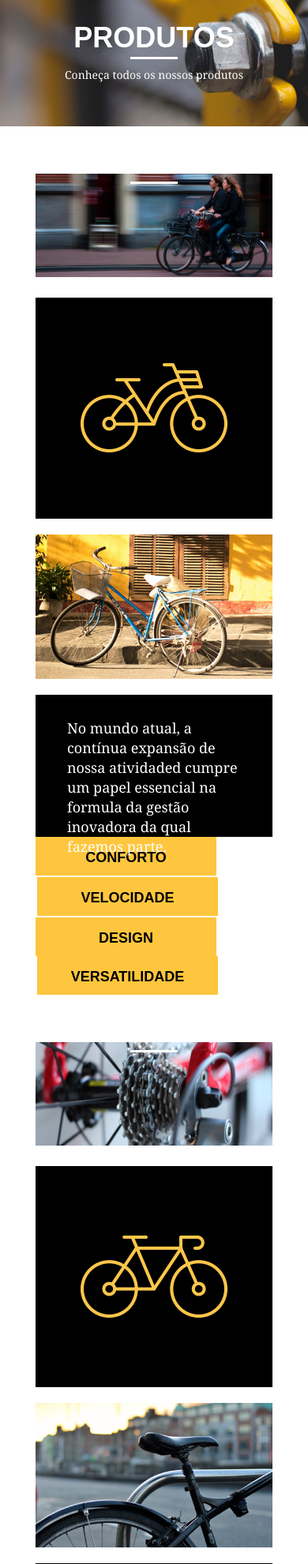
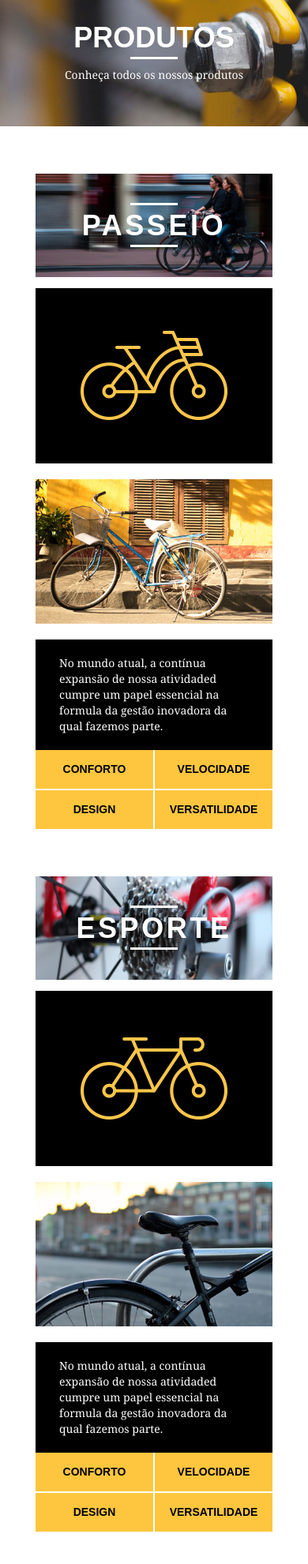
Before and after one commit to GioBP/webdesignaulas, a PHP site: page /produtos.html in a window 390 px wide; the page is wider, and only the part inside the window is pictured. Shown: the part 209-2190 px from the top of that part at 79% size. Run offline with PHP 8.4, Linux system fonts and the light colour scheme.

Commit message:
Update responsivo.css
Tornando a página de Produtos responsiva.

```diff
--- a/css/responsivo.css
+++ b/css/responsivo.css
@@ -24,8 +24,31 @@
 	height: 26px;
 }
 
+/*Produtos*/
+
+.produto_item h2{
+	top: -150px;
+	margin-bottom: -56px;
 }
 
+.produto_icone {
+	padding: 41px 0;
+}
+
+.produto_info p{
+	font-size: 14px;
+	line-height: 20px;
+	height: 122px;
+	padding: 20px 30px;
+}
+
+.produto_info ul li {
+	width: 181px;
+	height: 49px;
+}
+
+}
+/*Final do estilo para tablets*/
 /*Mobile*/
 @media only screen and (max-width: 787px) {
 /*Header*/
@@ -102,4 +125,38 @@
 	line-height: 25px;
 }
 
+/*Produtos*/
+
+.produto_item h2{
+	top: -100px;
+	margin-bottom: -68px;
 }
+
+.produto_icone {
+	padding: 41px 0;
+}
+
+.produto_info p{
+	font-size: 14px;
+	line-height: 20px;
+	height: auto;
+	padding: 20px 30px;
+}
+
+.produto_info ul li {
+	width: 149px;
+	height: 49px;
+	font-size: 14px;
+	line-height: 20px;
+	padding-top: 14px;
+}
+
+.form {
+	padding-right: 0px;
+}
+
+.orcamento_dados ul{
+	padding-right: 0px;
+}
+
+} /*Final do estilo Mobile*/
```
